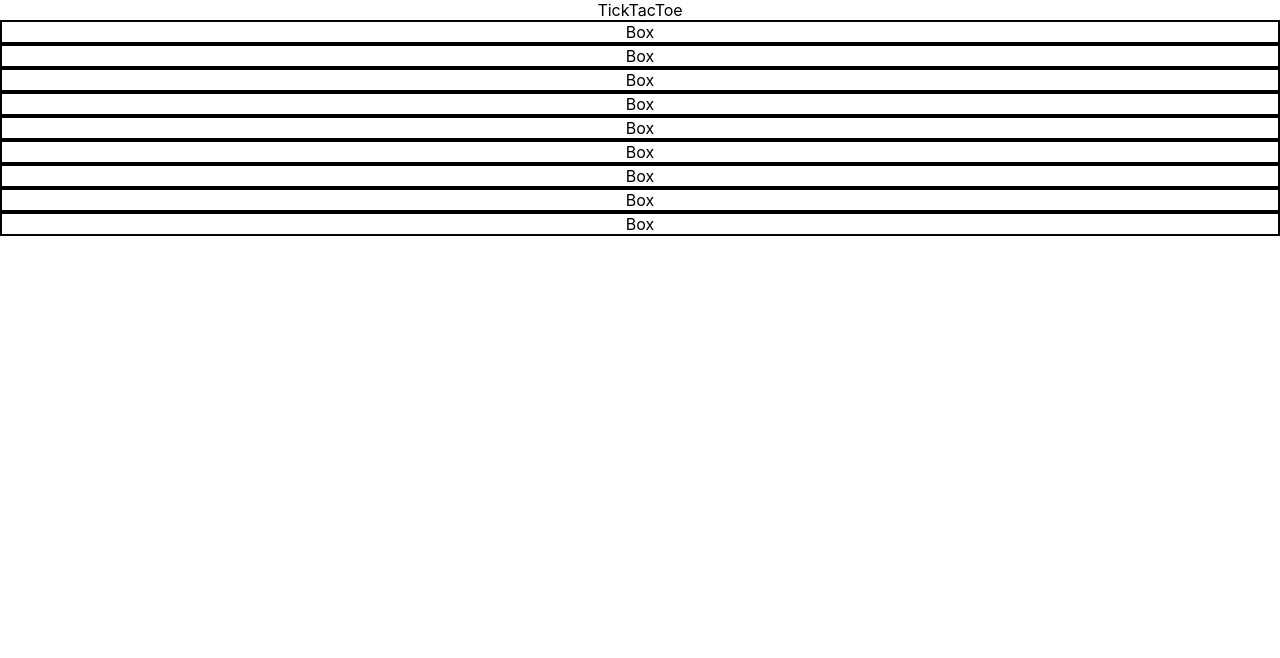
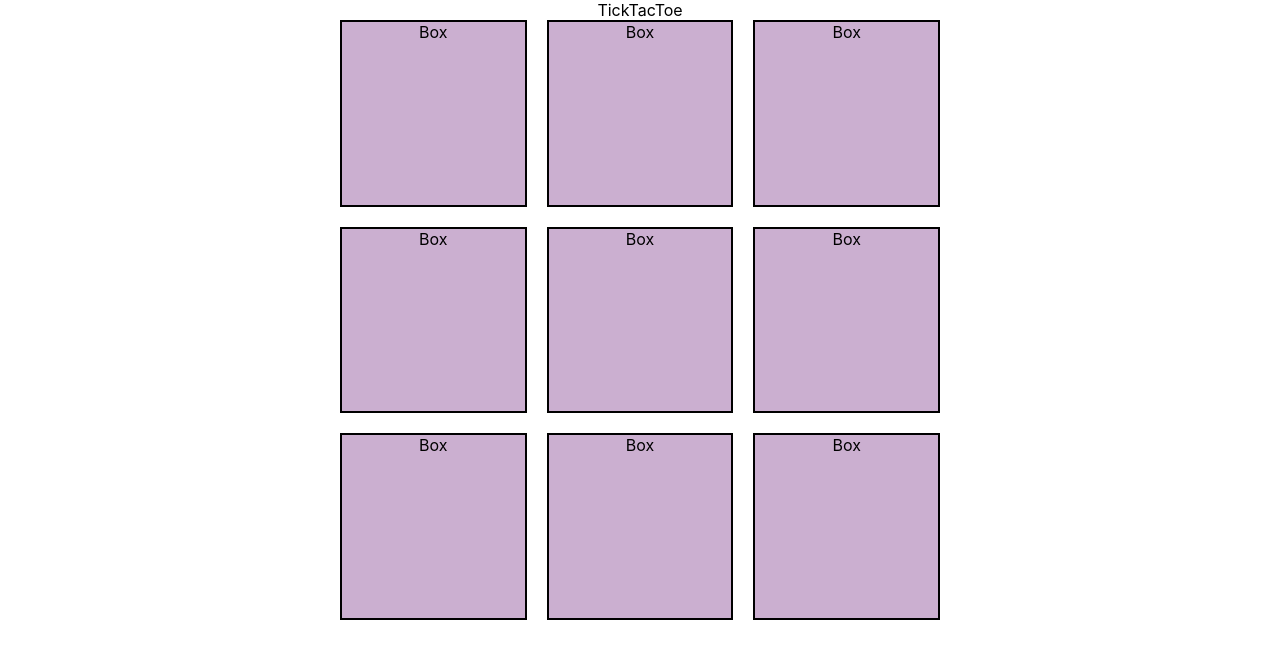
Before and after one commit to jessicalmosby/react-tiktactoe, a React (Create React App) app: page / in a window 1280 px wide. Shown: the top 658 px of the page. Built offline with nearby package versions, Linux system fonts and the light colour scheme.

Commit message:
simple css done for board, boxes, and app

```diff
--- a/src/App.css
+++ b/src/App.css
@@ -36,3 +36,9 @@
     transform: rotate(360deg);
   }
 }
+
+.App {
+  display: flex;
+  flex-direction: column;
+  align-items: center;
+}
--- a/src/Components/Board/Board.css
+++ b/src/Components/Board/Board.css
@@ -0,0 +1,7 @@
+.board {
+  display: grid;
+  grid-template: repeat(3, 1fr) / repeat(3, 1fr);
+  height: 600px;
+  width: 600px;
+  gap: 20px;
+}
--- a/src/Components/Board/Board.js
+++ b/src/Components/Board/Board.js
@@ -1,6 +1,7 @@
 import React from 'react';
 import Box from '../Box/Box.js';
 import boardData from '../../boardData.js';
+import './Board.css';
 
 export default function Board() {
   return (
--- a/src/Components/Box/Box.css
+++ b/src/Components/Box/Box.css
@@ -1,3 +1,4 @@
 .box {
+  background-color: hsla(292, 26%, 54%, 0.54);
   border: solid black 2px;
 }
--- a/src/Components/Header/Header.css
+++ b/src/Components/Header/Header.css
@@ -0,0 +1,2 @@
+.header {
+}
--- a/src/Components/Header/Header.js
+++ b/src/Components/Header/Header.js
@@ -1,5 +1,5 @@
 import React from 'react';
 
 export default function Header() {
-  return <div>TickTacToe</div>;
+  return <div className="header">TickTacToe</div>;
 }
```
